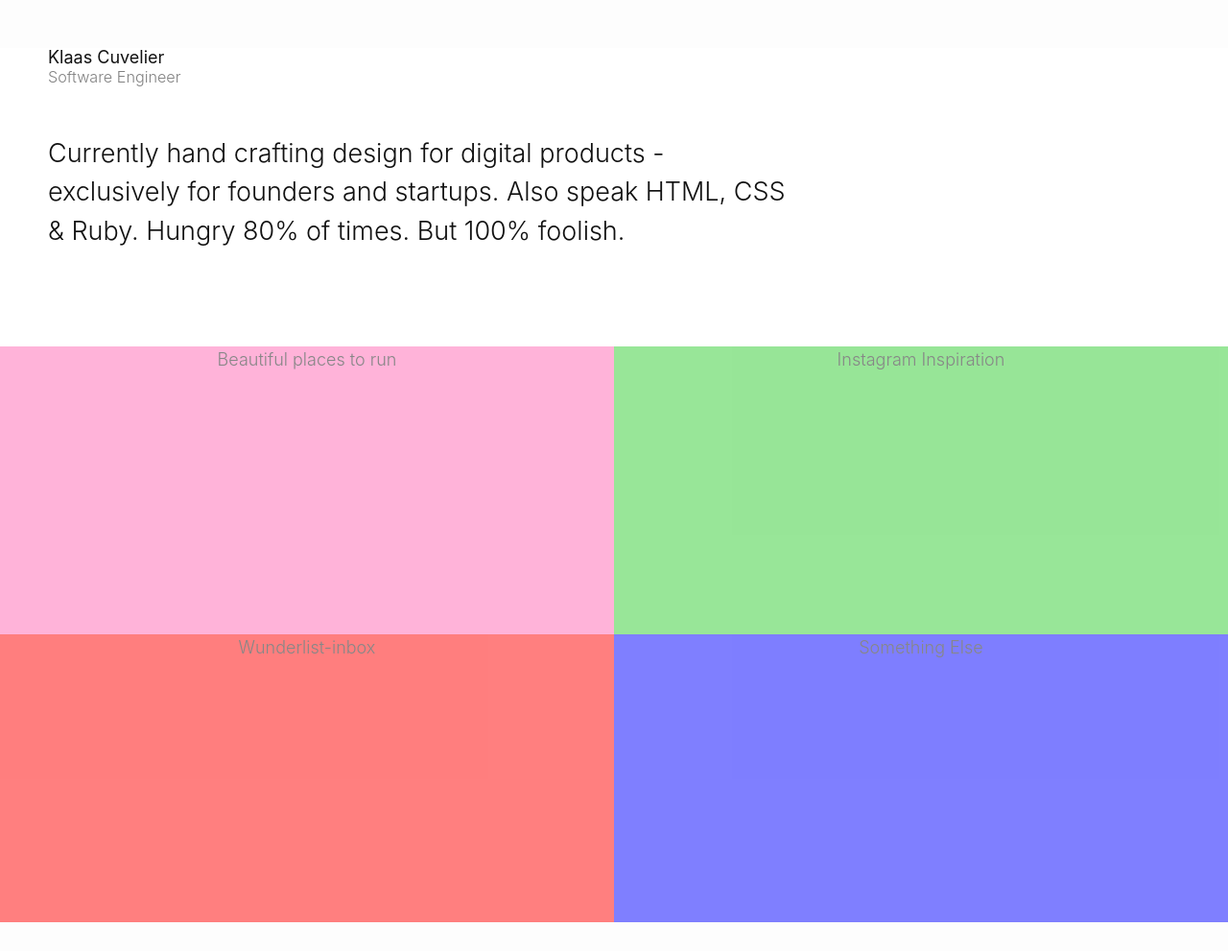
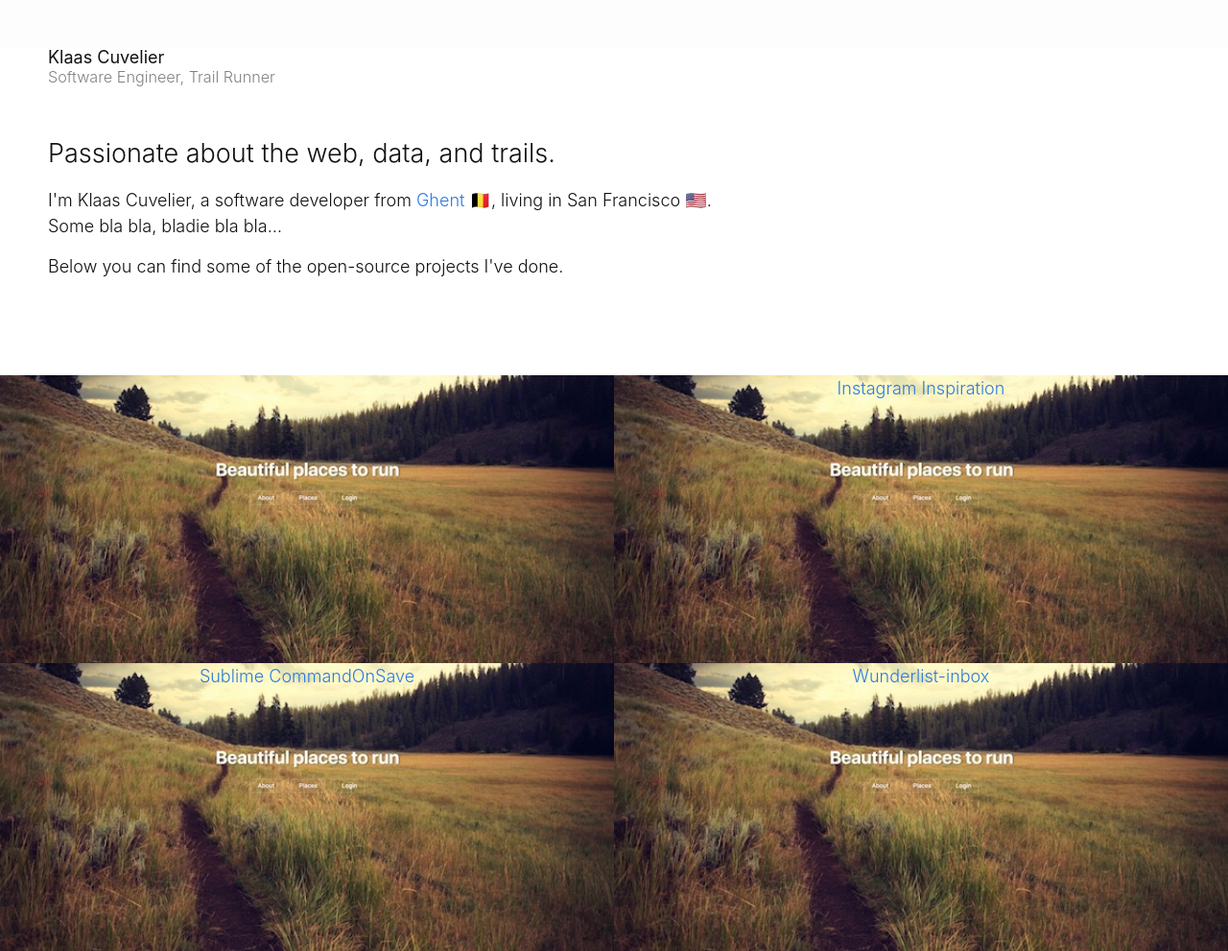
Before and after one commit to klaascuvelier/klaascuvelier.github.io, a Jekyll site: the page built from index.html, in a window 1280 px wide. Shown: the whole page at 96% size. Built offline with Jekyll 4.4.1, drawn with Linux system fonts in a browser that asks for light colours; the list of posts is cut into pages by our own code; before the commit the page ends 961 px from its top, so only the background shows below that.

Commit message:
updates to landing

```diff
--- a/_sass/_layout.scss
+++ b/_sass/_layout.scss
@@ -313,12 +313,26 @@
         width: 50%;
         text-align: center;
         height: 300px;
-        opacity: 0.5;
 
-        &:first-child { background: hotpink; }
-        &:nth-child(n+2) { background: limegreen; }
-        &:nth-child(n+3) { background: red; }
-        &:last-child { background: blue; }
+        a {
+            display: block;
+            width: 100%;
+            height: 100%;
+
+            background: transparent center center no-repeat;
+            background-size: cover;
+
+            transition: transform 0.350s ease-in-out;
+
+            &:hover {
+                transform: scale(1.01);
+            }
+        }
+
+        &.bptr { a { background-image: url(/public/images/bptr.jpg) } }
+        &.insta-inspi { a { background-image: url(/public/images/bptr.jpg) } }
+        &.sublime-cos { a { background-image: url(/public/images/bptr.jpg) } }
+        &.wunderlist-inbox { a { background-image: url(/public/images/bptr.jpg) } }
     }
 
 }
--- a/index.html
+++ b/index.html
@@ -8,32 +8,46 @@ layout: empty
 
     <div class="about-me">
       <span class="name">Klaas Cuvelier</span><br />
-      <span class="title">Software Engineer</span>
+      <span class="title">Software Engineer, Trail Runner</span>
     </div>
 
     <p class="intro">
-      Currently hand crafting design
-      for digital products - exclusively for
-      founders and startups. Also speak
-      HTML, CSS & Ruby. Hungry 80%
-      of times. But 100% foolish.
+      Passionate about the web, data, and trails.
     </p>
+
+    <p>
+      I'm Klaas Cuvelier, a software developer from
+      <a href="http://stad.gent/" target="_blank" rel="noopener" title="City of trust and love">Ghent &#x1F1E7;&#x1F1EA;</a>,
+      living in San Francisco &#x1F1FA;&#x1F1F8;.<br />
+      Some bla bla, bladie bla bla&hellip;
+    </p>
+
+    <p> Below you can find some of the open-source projects I've done.</p>
 
   </section>
 
   <section class="projects">
-    <div class="project">Beautiful places to run</div>
-    <div class="project">Instagram Inspiration</div>
-    <div class="project">Wunderlist-inbox</div>
-    <div class="project">Something Else</div>
+    <div class="project bptr">
+      <a href="/projects/beautiful-places-to-run.html"></a>
+    </div>
+    <div class="project insta-inspi">
+      <a href="/projects/instagram-inspiration">Instagram Inspiration</a>
+    </div>
+    <div class="project sublime-cos">
+      <a href="/projects/sublime-command-on-save">Sublime CommandOnSave</a>
+    </div>
+    <div class="project wunderlist-inbox">
+      <a href="/projects/wunderlist-inbox">Wunderlist-inbox</a>
+    </div>
   </section>
 
 </div>
 
 
-<div class="landing-footer">
-skjdf;d <br />
-  skjdf;d <br />
-  skjdf;d <br />
-  skjdf;d <br />
-</div>
+<!--<div class="landing-footer">-->
+  <!--I'm working as a Front-end Developer at <a href="https://www.showpad.com/" target="_blank" rel="noopener">Showpad</a>.-->
+<!--skjdf;d <br />n
+  <!--skjdf;d <br />-->
+  <!--skjdf;d <br />-->
+  <!--skjdf;d <br />-->
+<!--</div>-->
--- /dev/null
+++ b/projects/beautiful-places-to-run.html
@@ -0,0 +1,5 @@
+---
+layout: empty
+---
+
+BEAUTIFUL PLACES TO RUN 2
--- /dev/null
+++ b/projects/instagram-inspiration.html
@@ -0,0 +1,5 @@
+---
+layout: empty
+---
+
+INSTAGRAM INSPIRATION
--- /dev/null
+++ b/projects/sublime-command-on-save.html
@@ -0,0 +1,5 @@
+---
+layout: empty
+---
+
+SUBLIME COS
--- /dev/null
+++ b/projects/wunderlist-inbox.html
@@ -0,0 +1,5 @@
+---
+layout: empty
+---
+
+WUNDERLIST INBOX
```
Also changed, not shown: public/images/bptr.jpg (added), 1 other file.
